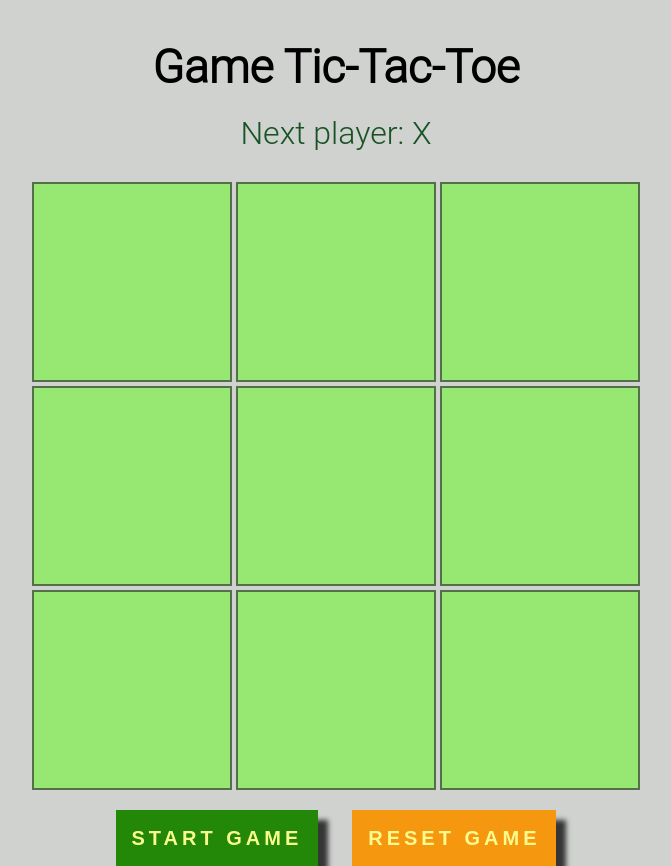
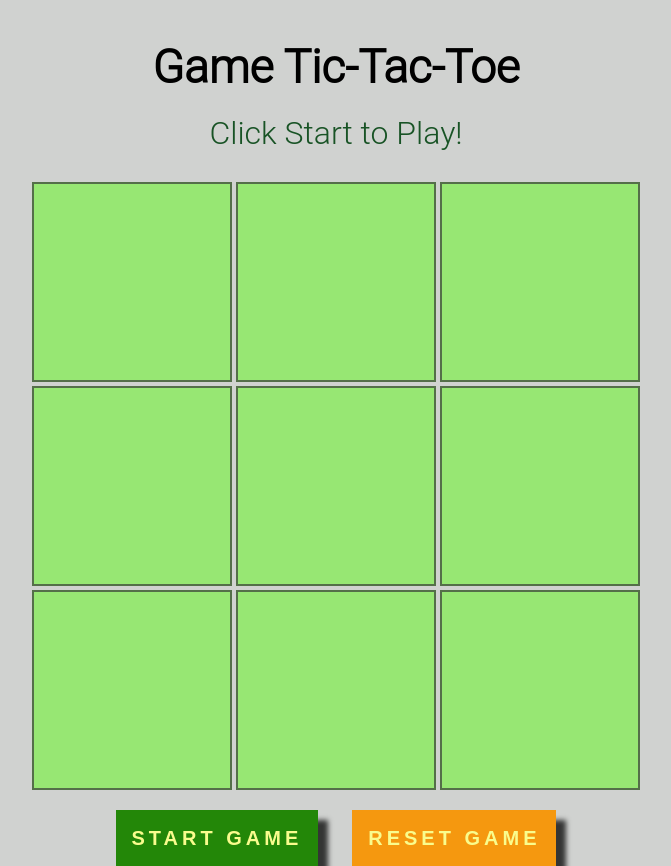
Before and after one commit to ViktoriiaRud/game-tic-tac-toe, a React (Create React App) app: page / in a window 1280 px wide. Shown: the whole page, without its empty margins (304-975 px from the left). Built offline with nearby package versions, Linux system fonts and the light colour scheme.

Commit message:
Splited code into two separate files board and game

```diff
--- a/src/App.tsx
+++ b/src/App.tsx
@@ -1,14 +1,14 @@
 import React from 'react';
-import Board from "./components/board";
 import { ThemeProvider } from 'styled-components';
 import {theme} from "./theme/theme";
 import GlobalStyle from "./theme/globalStyles";
+import Game from "./components/game.ts";
 
 const App: React.FC = () => {
   return (
       <ThemeProvider theme={theme}>
           <GlobalStyle />
-          <Board/>
+          <Game/>
       </ThemeProvider>
   );
 };
--- a/src/components/board/board.styles.ts
+++ b/src/components/board/board.styles.ts
@@ -1,34 +1,16 @@
 import styled from 'styled-components';
-
-export const Game = styled.div`
-    margin-top: 40px;
-    display: flex;
-    flex-direction: column;
-    align-items: center;
-
-    h1 {
-        font-size: ${({ theme }) => theme.fontSizeTitle};
-        color: black;
-    }
-`;
-
-export const Status = styled.div`
-    margin: 20px 0 30px;
-    font-size: ${({ theme }) => theme.fontSize};
-    color: ${({ theme }) => theme.colors.darkGreen};
-`;
 
 export const StyledBoard = styled.div`
     display: grid;
     grid-template-columns: repeat(3, 200px);
     grid-template-rows: repeat(3, 200px);
-    gap: ${({ theme }) => theme.gap.xxs};
+    gap: ${({theme}) => theme.gap.xxs};
 `;
 
 export const StyledSquare = styled.button`
     width: 200px;
     height: 200px;
-    background-color: ${({ theme }) => theme.colors.greenSquare};
+    background-color: ${({theme}) => theme.colors.greenSquare};
     border: 2px solid #546F49;
     font-size: 24px;
     display: flex;
@@ -37,12 +19,6 @@ export const StyledSquare = styled.button`
     cursor: pointer;
 
     &:hover {
-        background-color: ${({ theme }) => theme.colors.grayHover};
+        background-color: ${({theme}) => theme.colors.grayHover};
     }
 `;
-
-export const ButtonContainer = styled.div`
-    margin-top: 20px;
-    display: flex;
-    gap: ${({ theme }) => theme.gap.md};
-`;
--- a/src/components/board/board.tsx
+++ b/src/components/board/board.tsx
@@ -1,80 +1,25 @@
-import React, {useState} from 'react';
-import {ButtonContainer, Game, Status, StyledBoard, StyledSquare} from "./board.styles";
-import Button from "../button";
-import Container from "../container";
+import React from 'react';
+import {StyledBoard, StyledSquare} from './board.styles';
 
 type Player = 'X' | 'O' | null;
 
-const Board: React.FC = () => {
-    const [board, setBoard] = useState<Player[]>(Array(9).fill(null));
-    const [currentPlayer, setCurrentPlayer] = useState<Player>('X');
-    const [gameStarted, setGameStarted] = useState<boolean>(false);
+interface BoardProps {
+    board: Player[];
+    onClick: (index: number) => void;
+}
 
-    const handleClick = (index: number) => {
-        if (!gameStarted || board[index] || calculateWinner(board)) {
-            return;
-        }
-        const newBoard = [...board];
-        newBoard[index] = currentPlayer;
-        setBoard(newBoard);
-        setCurrentPlayer(currentPlayer === 'X' ? 'O' : 'X');
-    };
-
-    const startGame = () => {
-        setBoard(Array(9).fill(null));
-        setCurrentPlayer('X');
-        setGameStarted(true);
-    };
-
-    const resetGame = () => {
-        setBoard(Array(9).fill(null));
-        setCurrentPlayer(null);
-        setGameStarted(false);
-    };
-
+const Board: React.FC<BoardProps> = ({board, onClick}) => {
     const renderSquare = (index: number) => (
-        <StyledSquare onClick={() => handleClick(index)}>
+        <StyledSquare onClick={() => onClick(index)}>
             {board[index]}
         </StyledSquare>
     );
 
-    const winner = calculateWinner(board);
-    const status = winner ? `Winner: ${winner}` : `Next player: ${currentPlayer}`;
-
     return (
-        <Container>
-            <Game>
-                <h1>Game Tic-Tac-Toe</h1>
-                <Status>{status}</Status>
-                <StyledBoard>
-                    {Array.from({length: 9}, (_, index) => renderSquare(index))}
-                </StyledBoard>
-                <ButtonContainer>
-                    <Button variant={'green'} onClick={startGame}>
-                        Start Game
-                    </Button>
-                    <Button onClick={resetGame}>
-                        Reset Game
-                    </Button>
-                </ButtonContainer>
-            </Game>
-        </Container>
+        <StyledBoard>
+            {Array.from({length: 9}, (_, index) => renderSquare(index))}
+        </StyledBoard>
     );
 };
 
-const calculateWinner = (squares: Player[]): Player => {
-    const lines = [
-        [0, 1, 2], [3, 4, 5], [6, 7, 8],
-        [0, 3, 6], [1, 4, 7], [2, 5, 8],
-        [0, 4, 8], [2, 4, 6]
-    ];
-
-    for (const [a, b, c] of lines) {
-        if (squares[a] && squares[a] === squares[b] && squares[a] === squares[c]) {
-            return squares[a];
-        }
-    }
-    return null;
-};
-
 export default Board;
--- /dev/null
+++ b/src/components/game.ts/game.styles.ts
@@ -0,0 +1,25 @@
+import styled from "styled-components";
+
+export const ButtonContainer = styled.div`
+    margin-top: 20px;
+    display: flex;
+    gap: ${({theme}) => theme.gap.md};
+`;
+
+export const Status = styled.div`
+    margin: 20px 0 30px;
+    font-size: ${({theme}) => theme.fontSize};
+    color: ${({theme}) => theme.colors.darkGreen};
+`;
+
+export const StyledGame = styled.div`
+    margin-top: 40px;
+    display: flex;
+    flex-direction: column;
+    align-items: center;
+
+    h1 {
+        font-size: ${({theme}) => theme.fontSizeTitle};
+        color: black;
+    }
+`;
--- /dev/null
+++ b/src/components/game.ts/game.tsx
@@ -0,0 +1,73 @@
+import React, {useState} from 'react';
+import Button from '../button';
+import Container from '../container';
+import Board from "../board";
+import {StyledGame, Status, ButtonContainer} from "./game.styles";
+
+type Player = 'X' | 'O' | null;
+
+const Game: React.FC = () => {
+    const [board, setBoard] = useState<Player[]>(Array(9).fill(null));
+    const [currentPlayer, setCurrentPlayer] = useState<Player>('X');
+    const [gameStarted, setGameStarted] = useState<boolean>(false);
+
+    const handleClick = (index: number) => {
+        if (!gameStarted || board[index] || calculateWinner(board)) {
+            return;
+        }
+        const newBoard = [...board];
+        newBoard[index] = currentPlayer;
+        setBoard(newBoard);
+        setCurrentPlayer(currentPlayer === 'X' ? 'O' : 'X');
+    };
+
+    const startGame = () => {
+        setBoard(Array(9).fill(null));
+        setCurrentPlayer('X');
+        setGameStarted(true);
+    };
+
+    const resetGame = () => {
+        setBoard(Array(9).fill(null));
+        setCurrentPlayer(null);
+        setGameStarted(false);
+    };
+
+    const winner = calculateWinner(board);
+    const status = winner ? `Winner: ${winner}` : gameStarted ? `Next player: ${currentPlayer}` : 'Click Start to Play!';
+
+    return (
+        <Container>
+            <StyledGame>
+                <h1>Game Tic-Tac-Toe</h1>
+                <Status>{status}</Status>
+                <Board board={board} onClick={handleClick}/>
+                <ButtonContainer>
+                    <Button variant={'green'} onClick={startGame}>
+                        Start Game
+                    </Button>
+                    <Button onClick={resetGame}>
+                        Reset Game
+                    </Button>
+                </ButtonContainer>
+            </StyledGame>
+        </Container>
+    );
+};
+
+const calculateWinner = (squares: Player[]): Player => {
+    const lines = [
+        [0, 1, 2], [3, 4, 5], [6, 7, 8],
+        [0, 3, 6], [1, 4, 7], [2, 5, 8],
+        [0, 4, 8], [2, 4, 6]
+    ];
+
+    for (const [a, b, c] of lines) {
+        if (squares[a] && squares[a] === squares[b] && squares[a] === squares[c]) {
+            return squares[a];
+        }
+    }
+    return null;
+};
+
+export default Game;
--- /dev/null
+++ b/src/components/game.ts/index.ts
@@ -0,0 +1,2 @@
+export { default } from './game';
+export * from './game';
--- a/tsconfig.json
+++ b/tsconfig.json
@@ -18,7 +18,7 @@
     "resolveJsonModule": true,
     "isolatedModules": true,
     "noEmit": true,
-    "jsx": "react-jsx"
+    "jsx": "preserve"
   },
   "include": [
     "src"
```
Also changed, not shown: 1 other file (tests, documents, lock files or other folders).
